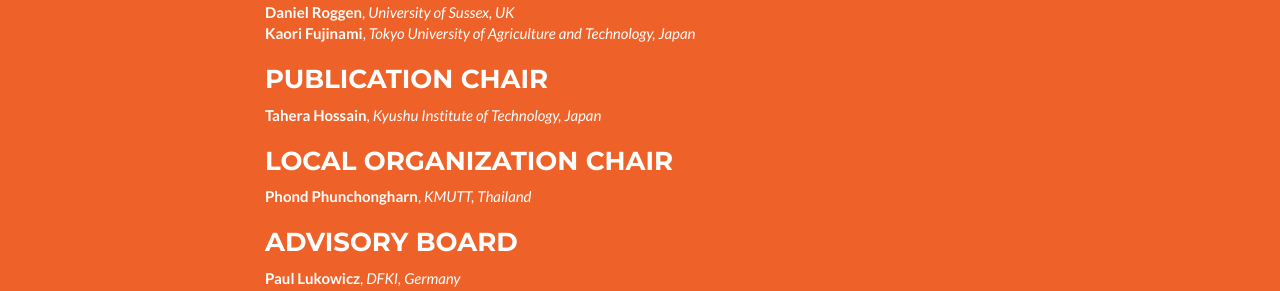
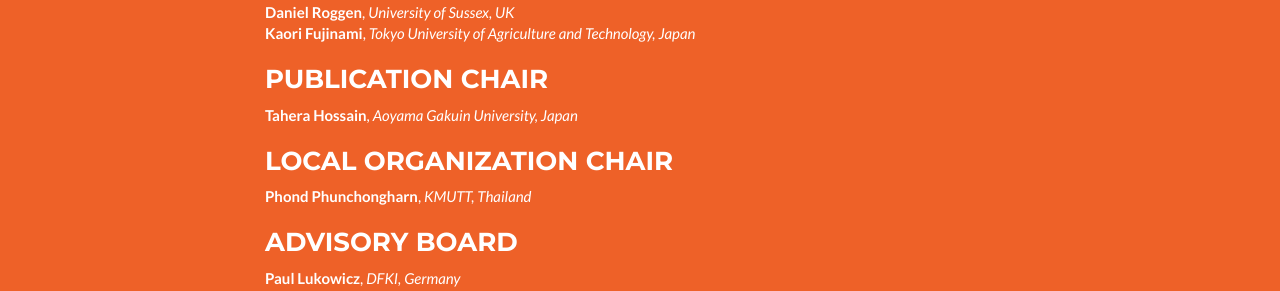
Before and after one commit to abc-research/abc-research.github.io, a Jekyll site: the page built from index.html, in a window 1280 px wide and 900 px high, scrolled down 3948 px. Shown: the part 154-445 px from the top of the window. Built offline with Jekyll 4.4.1, drawn with Linux system fonts in a browser that asks for light colours.

Commit message:
Update _config.yml

```diff
--- a/_config.yml
+++ b/_config.yml
@@ -113,7 +113,7 @@ committee:
   - role: Publication Chair
     member:
       - name: Tahera Hossain
-        affil: Kyushu Institute of Technology, Japan
+        affil: Aoyama Gakuin University, Japan
   - role: Local Organization Chair
     member:
       - name: Phond Phunchongharn
```
